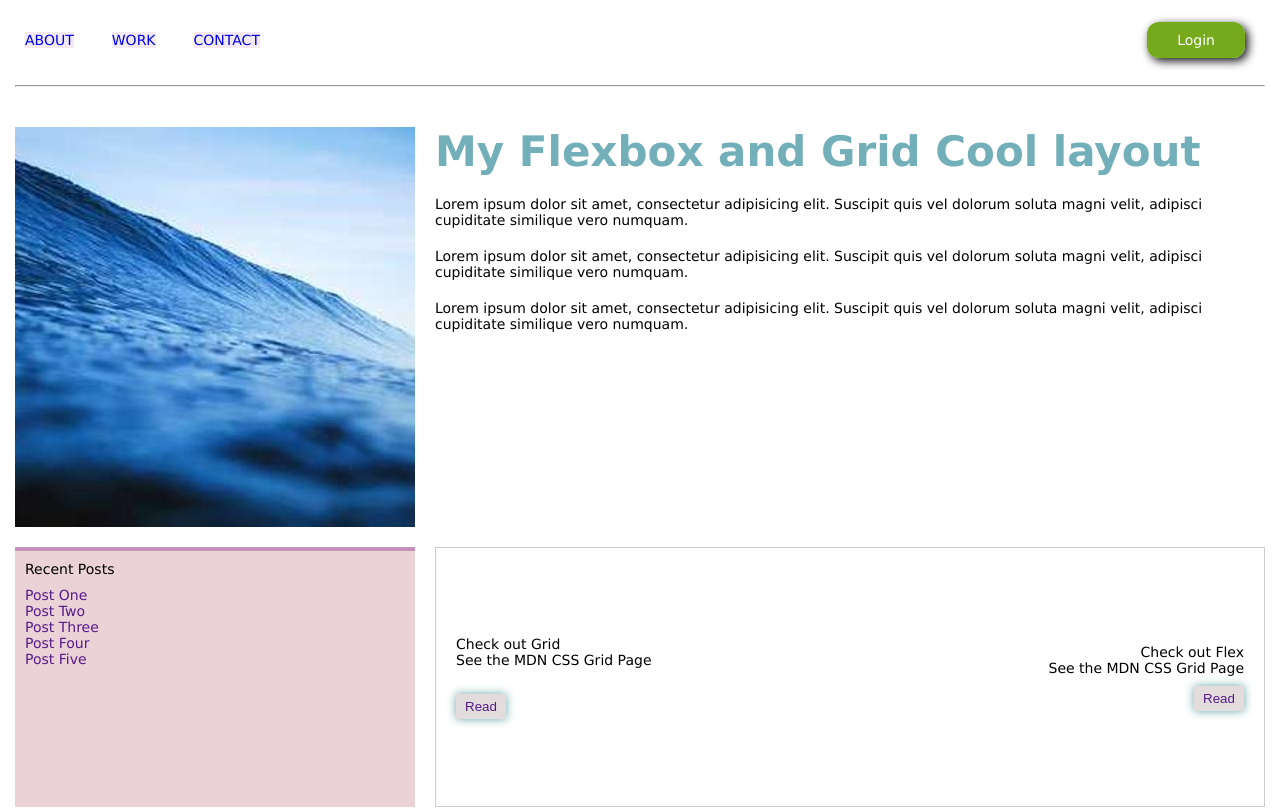
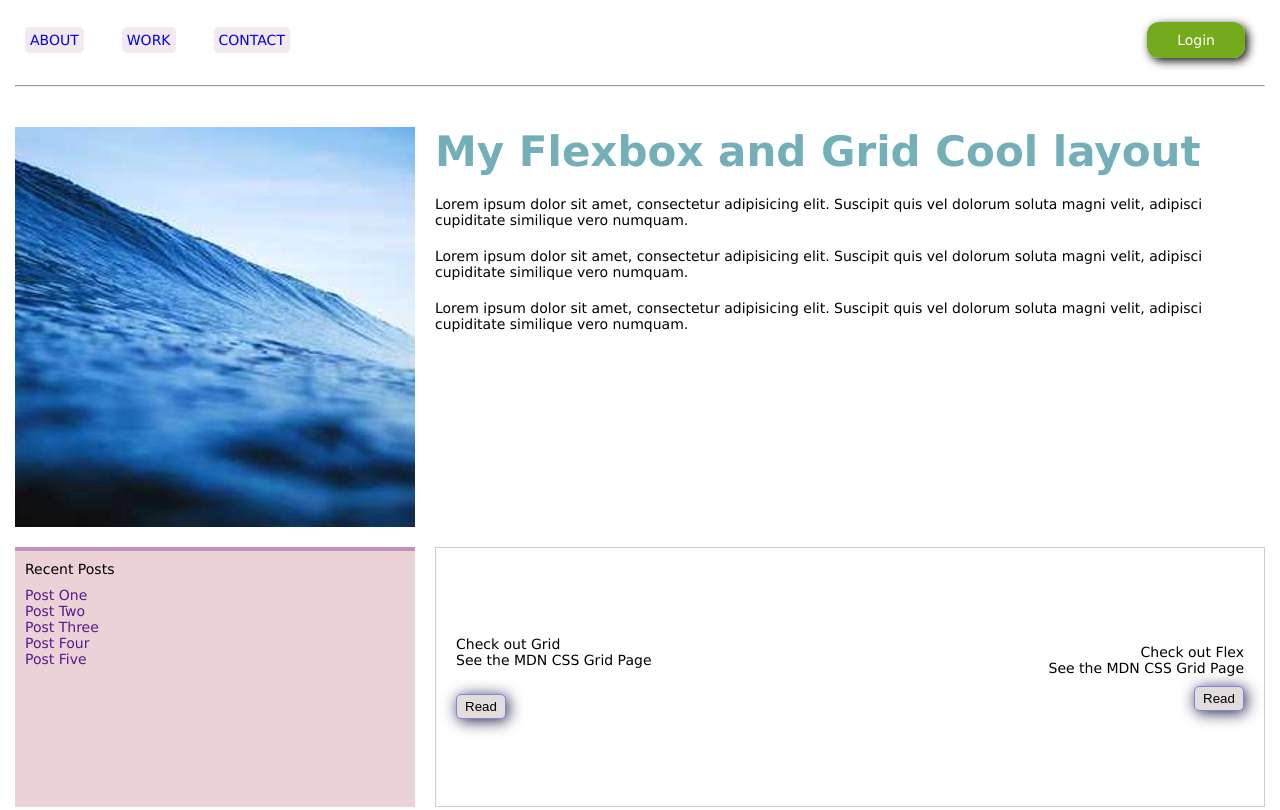
Before and after one commit to Andre1974/flex-grid, a plain HTML site: page index.html in a window 1280 px wide. Shown: the top 810 px of the page. Drawn offline with Linux system fonts and the light colour scheme.

Commit message:
last_beta

```diff
--- a/styles.css
+++ b/styles.css
@@ -7,6 +7,16 @@
 html {
   font-family: Verdana, Geneva, Tahoma, sans-serif;
   font-size: 14px;
+}
+
+h1 {
+  font-size: 3em;
+  color: #73afb9;
+}
+h4 {
+  padding: 10px;
+  font-weight: 100;
+
 }
 
 hr {
@@ -160,13 +170,22 @@ hr {
   cursor: pointer;
   border: 0px;
   background-color: rgb(226, 220, 220);
-  box-shadow: 0px 0px 10px #67a6aa;
+  color: #0f0f0f;
+  border-radius: 5px;
+  border: 1px solid rgb(132, 132, 214);
+  box-shadow: 2px 2px 15px #24254d;
   margin-top: 10px;
 }
 
 .btn2:hover {
-  background-color: rgb(180, 180, 180);
-  border-radius: 10px;
+  background-color: rgb(19, 221, 80);
+  border-radius: 5px;
+  color: aqua;
+}
+
+.btn2 a, a:hover{
+   color: black;
+
 }
 
 a {
@@ -181,20 +200,15 @@ li {
 
 .navl li {
   background-color: rgb(196, 145, 186, 0.2);
+  padding: 5px;
+  border-radius: 5px;
+
 }
 
 .navl li:hover {
   background-color: rgb(211, 83, 194);
 }
 
-h1 {
-  font-size: 3em;
-  color: #73afb9;
-}
-h4 {
-  padding: 10px;
-  font-weight: 100;
-}
 
 .galerie p {
   display: block;
```
